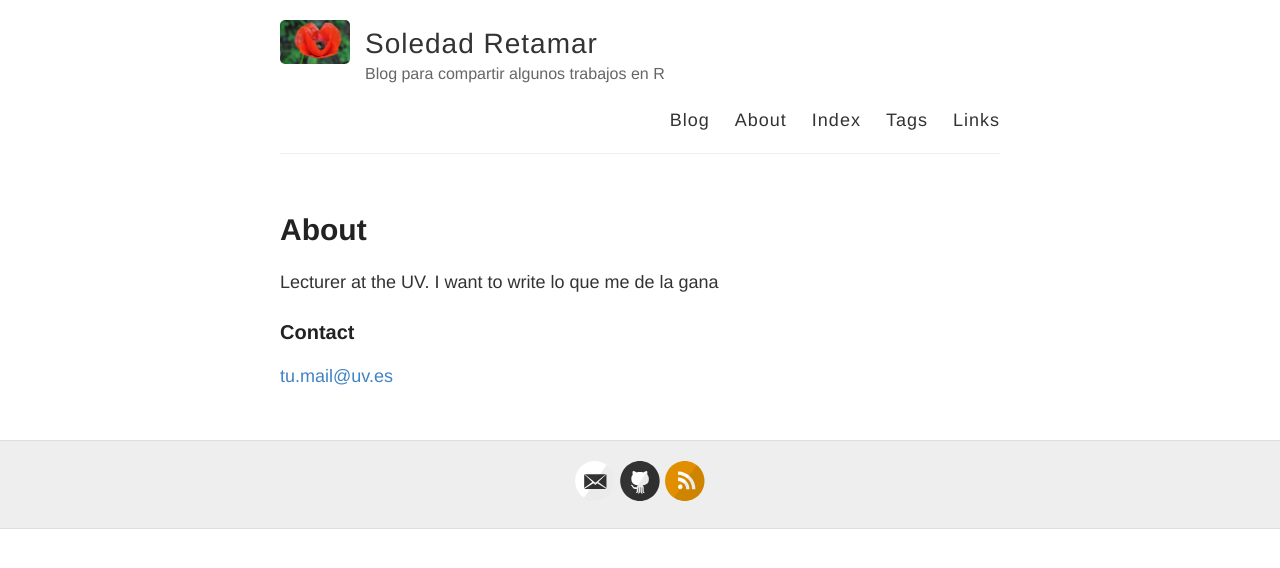
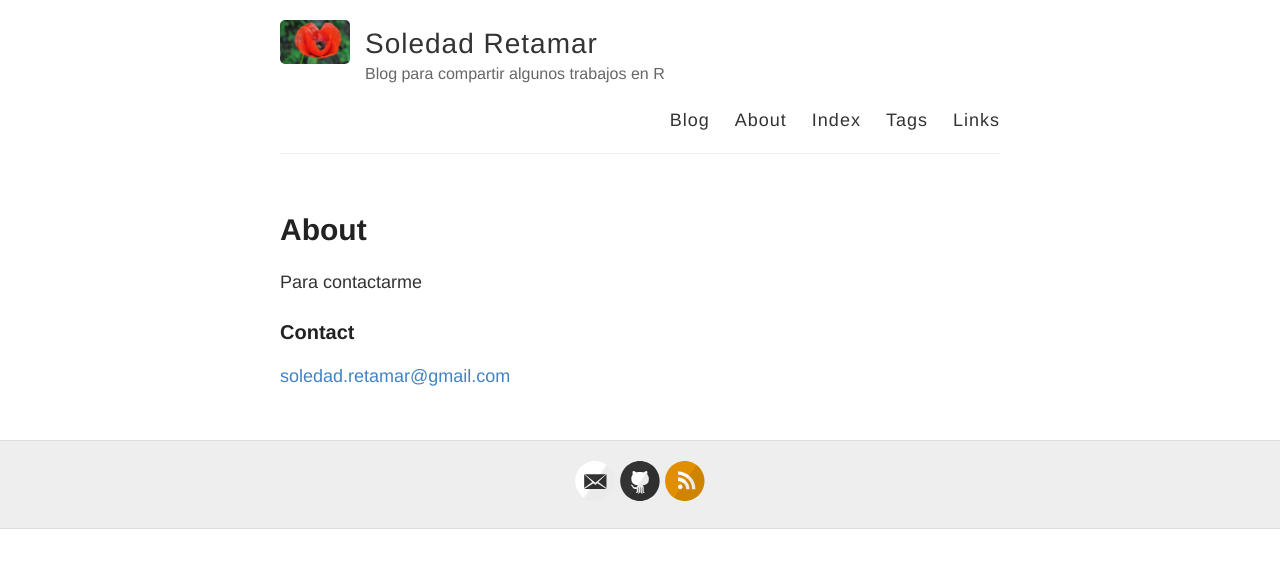
Before and after one commit to retamars/sole_blog, a Jekyll site: the page built from about.md, in a window 1280 px wide. Shown: the top 568 px of the page. Built offline with Jekyll 4.4.1, drawn with Linux system fonts in a browser that asks for light colours.

Commit message:
leer mas

```diff
--- a/about.md
+++ b/about.md
@@ -4,9 +4,9 @@ title: About
 permalink: /about/
 ---
 
-Lecturer at the UV. I want to write lo que me de la gana
+Para contactarme
 
 
 ### Contact
 
-[tu.mail@uv.es](mailto:tu.mail@uv.es)
+[soledad.retamar@gmail.com](mailto:soledad.retamar@gmail.com)
--- a/index.html
+++ b/index.html
@@ -13,7 +13,7 @@ layout: default
           {{ post.content | truncatewords:40}}
         </div>
 
-        <a href="{{ site.baseurl }}{{ post.url }}" class="read-more">Read More</a>
+        <a href="{{ site.baseurl }}{{ post.url }}" class="read-more">Leer más</a>
       </article>
       {% endunless %}
   {% endfor %}
```
